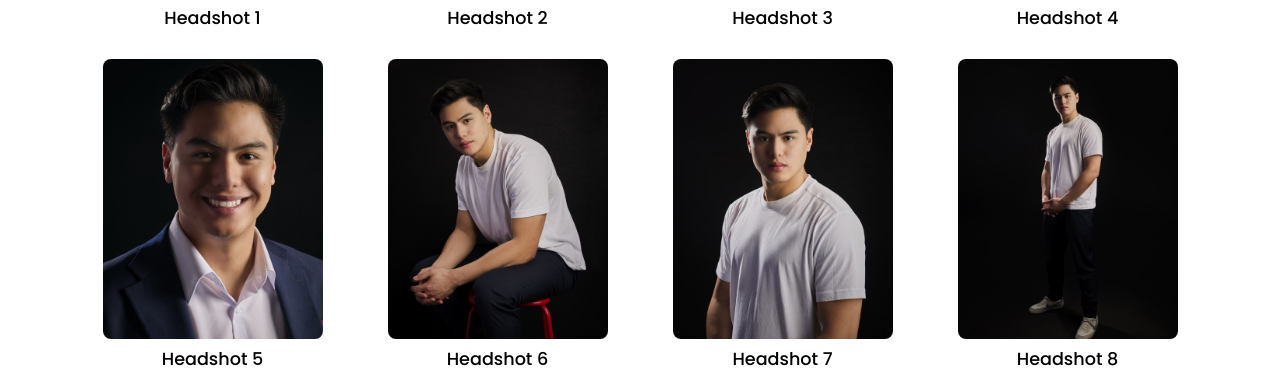
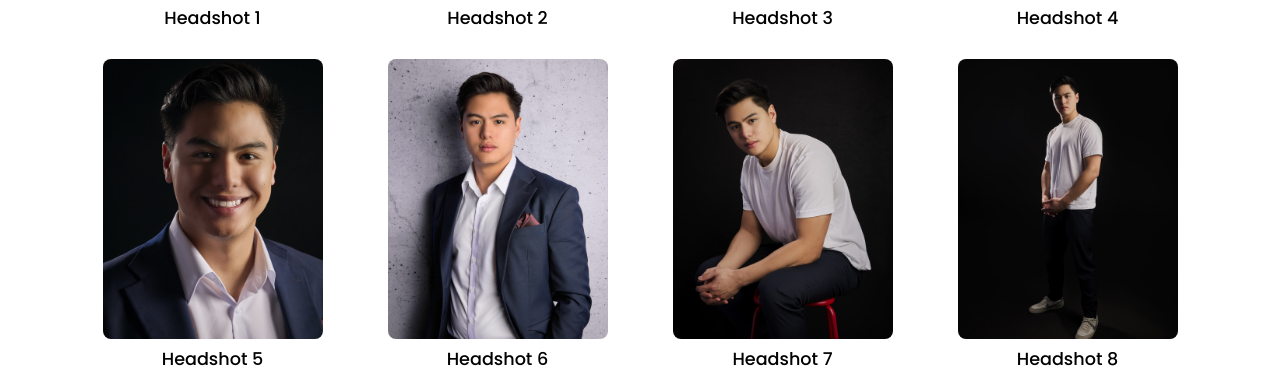
Before and after one commit to douglasadecer/actor-portfolio, a Next.js app: page /youtube in a window 1280 px wide. Shown: the part 2721-3110 px from the top of the page. Built offline with nearby package versions, Linux system fonts and the light colour scheme.

Commit message:
Update photo

```diff
--- a/src/components/Youtube/HeadShots.js
+++ b/src/components/Youtube/HeadShots.js
@@ -10,8 +10,8 @@ const headshots = [
   { image: '/images/headshot-3.jpg', name: 'Headshot 3' },
   { image: '/images/headshot-4.jpg', name: 'Headshot 4' },
   { image: '/images/headshot-6.jpg', name: 'Headshot 5' },
-  { image: '/images/headshot-8.jpg', name: 'Headshot 6' },
-  { image: '/images/headshot-10.jpg', name: 'Headshot 7' },
+  { image: '/images/headshot-7.jpg', name: 'Headshot 6' },
+  { image: '/images/headshot-8.jpg', name: 'Headshot 7' },
   { image: '/images/headshot-11.jpg', name: 'Headshot 8' },
 ];
 
```
